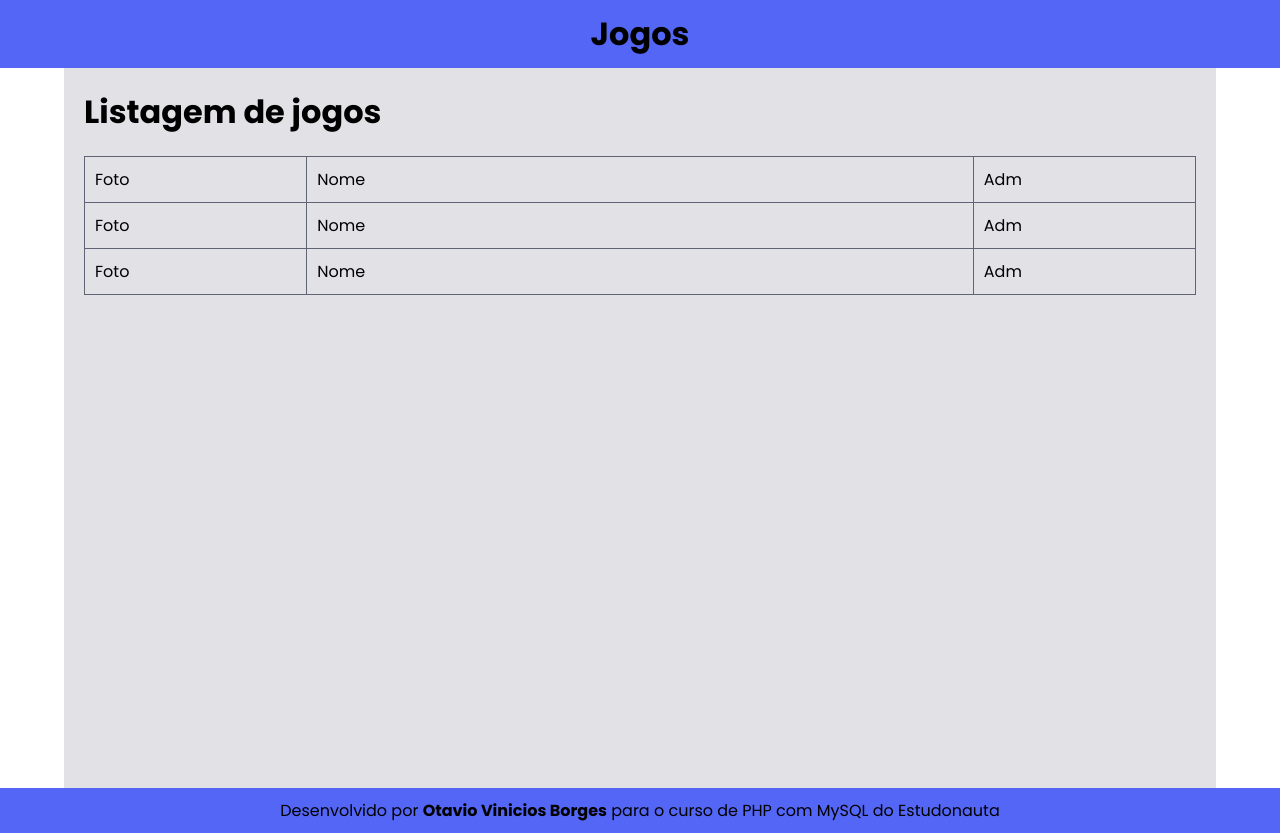
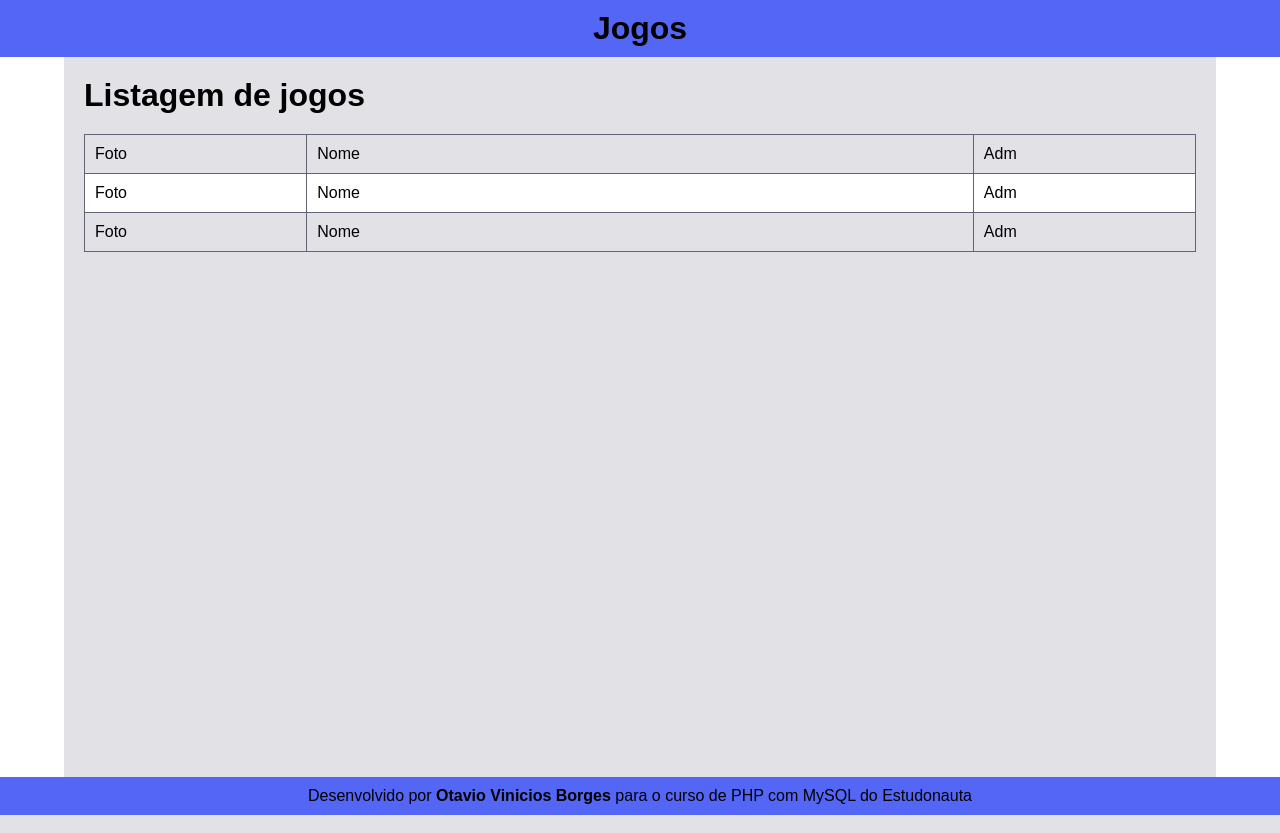
Before and after one commit to otavioborges1991/PHP-MySQL, a PHP site: page / in a window 1280 px wide. Run offline with PHP 8.4, Linux system fonts and the light colour scheme.

```diff
--- a/style/style.css
+++ b/style/style.css
@@ -1,7 +1,4 @@
 @charset "UTF-8";
-@import url('https://fonts.googleapis.com/css2?family=Poppins:wght@300;400;500;600;700&display=swap');
-@import url('https://fonts.googleapis.com/css2?family=Roboto:wght@300;400;500;700&display=swap');
-@import url('https://fonts.googleapis.com/css2?family=Open+Sans:wght@300;400;600;700&display=swap');
 @import url(table.css);
 /* CSS Document */
 :root {
@@ -20,7 +17,7 @@
     margin: 0;
     padding: 0;
     box-sizing: border-box;
-    font-family: 'Poppins', sans-serif;
+    font-family: Arial, Helvetica, sans-serif;
     scroll-behavior: smooth;
 }
 body {
--- a/style/table.css
+++ b/style/table.css
@@ -25,6 +25,10 @@ table td:nth-child(1), table td:nth-child(3) {
     width: 20%;
 }
 
+table tr:nth-child(2) {
+    background-color: white;
+}
+
 
 /* Estilos para tr Linhas das tabelas */
 
--- a/teste.sql
+++ /dev/null
@@ -1 +0,0 @@
-DROP DATABASE teste;
```
Also changed, not shown: fotos/assassin.png (renamed from images/fotos/assassin.png), fotos/cod.png (renamed from images/fotos/cod.png), fotos/cs.png (renamed from images/fotos/cs.png), fotos/donkey.png (renamed from images/fotos/donkey.png), fotos/gow.png (renamed from images/fotos/gow.png), fotos/gta.png (renamed from images/fotos/gta.png), fotos/indisponivel.png (renamed from images/fotos/indisponivel.png), fotos/lol.png (renamed from images/fotos/lol.png), fotos/mario.png (renamed from images/fotos/mario.png), fotos/metal.png (renamed from images/fotos/metal.png), fotos/resident.png (renamed from images/fotos/resident.png), fotos/sonic.png (renamed from images/fotos/sonic.png), icones/icoback.png (renamed from images/icones/icoback.png), icones/icodelete.png (renamed from images/icones/icodelete.png), 2 more files.
